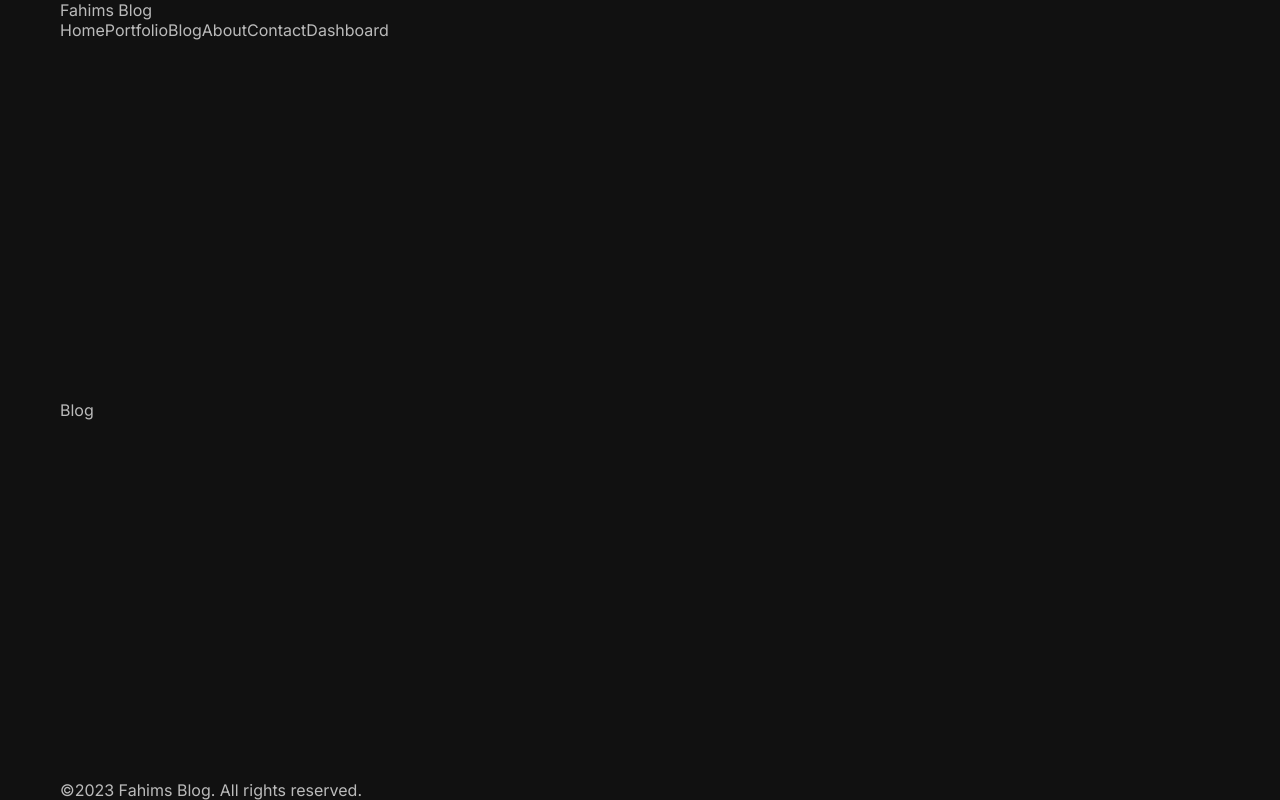
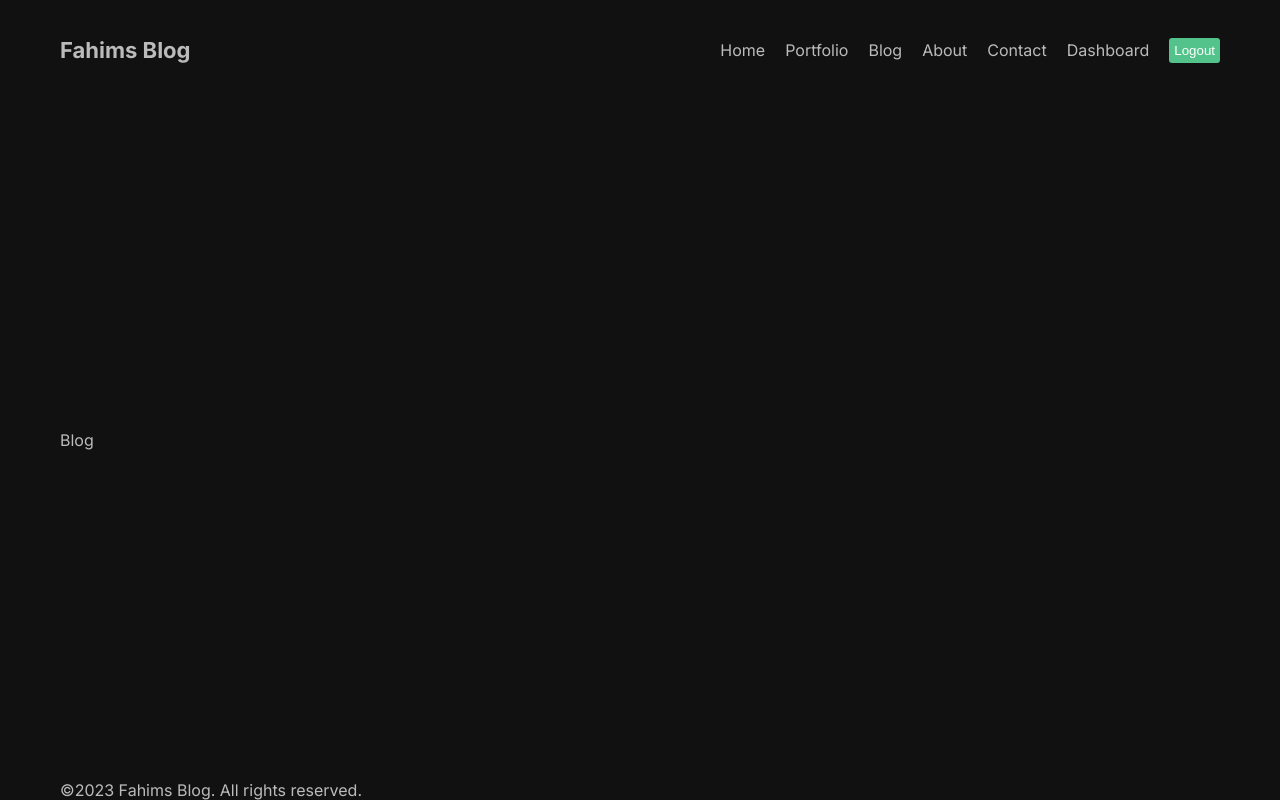
Before and after one commit to salmanabdullahfahim/agency-application-with-nextjs, a Next.js app: page /blog in a window 1280 px wide. Built offline with nearby package versions, Linux system fonts and the light colour scheme.

Commit message:
navabr design added

```diff
--- a/src/components/navbar/Navbar.jsx
+++ b/src/components/navbar/Navbar.jsx
@@ -38,13 +38,16 @@
 const Navbar = () => {
   return (
     <div className={styles.container}>
-      <Link href="/">Fahims Blog</Link>
-      <div>
+      <Link href="/" className={styles.logo}>
+        Fahims Blog
+      </Link>
+      <div className={styles.links}>
         {links.map((link) => (
-          <Link key={link.id} href={link.url}>
+          <Link key={link.id} href={link.url} className={styles.link}>
             {link.title}
           </Link>
         ))}
+        <button className={styles.logout}>Logout</button>
       </div>
     </div>
   );
--- a/src/components/navbar/navbar.module.css
+++ b/src/components/navbar/navbar.module.css
@@ -0,0 +1,24 @@
+.container {
+  height: 100px;
+  display: flex;
+  justify-content: space-between;
+  align-items: center;
+}
+
+.logo {
+  font-weight: bold;
+  font-size: 22px;
+}
+.links {
+  display: flex;
+  align-items: center;
+  gap: 20px;
+}
+.logout {
+  border: none;
+  padding: 5px;
+  border-radius: 3px;
+  background-color: #53c28b;
+  color: white;
+  cursor: pointer;
+}
```
